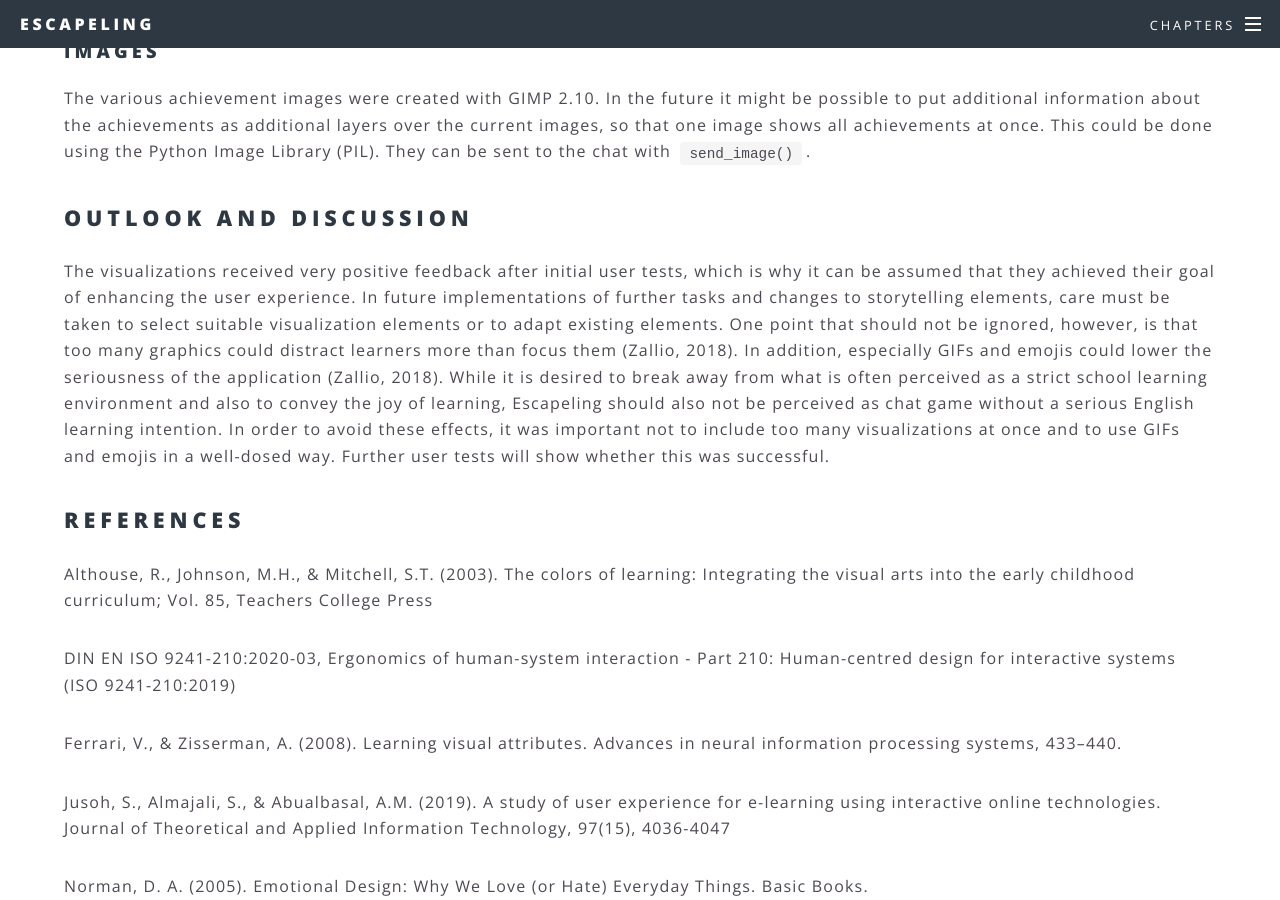
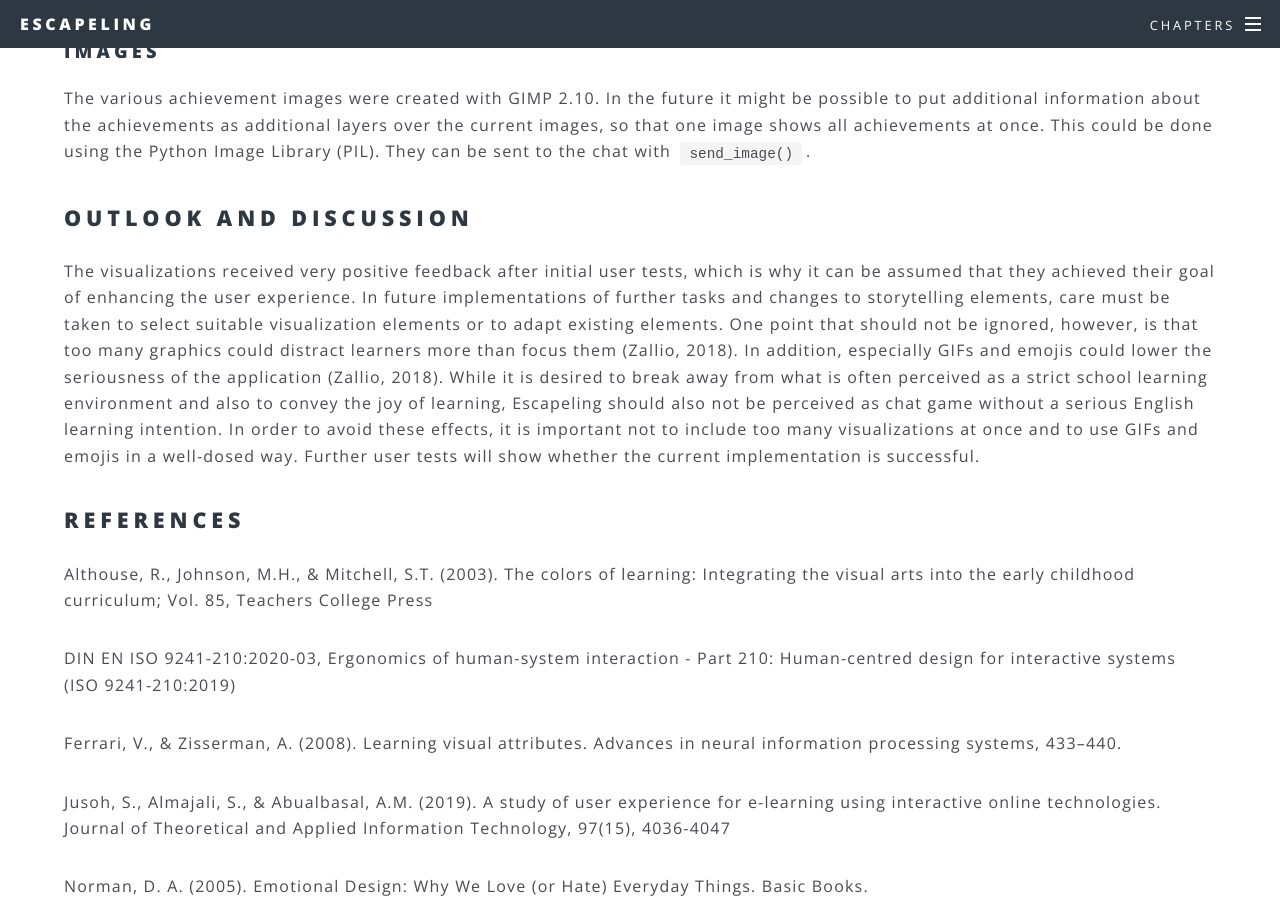
Before and after one commit to ALLUOS/ALLUOS.github.io, a Jekyll site: the page built from _posts/2021-01-02-visualizations.md, in a window 1280 px wide and 900 px high, scrolled down 6151 px. Built offline with Jekyll 4.4.1, drawn with Linux system fonts in a browser that asks for light colours.

Commit message:
Update _posts/2021-01-02-visualizations.md
Co-authored-by: polina-tsvilodub <42241414+polina-tsvilodub@users.noreply.github.com>

```diff
--- a/_posts/2021-01-02-visualizations.md
+++ b/_posts/2021-01-02-visualizations.md
@@ -111,7 +111,7 @@ The various achievement images were created with GIMP 2.10. In the future it mig
 
 The visualizations received very positive feedback after initial user tests, which is why it can be assumed that they achieved their goal of enhancing the user experience. In future implementations of further tasks and changes to storytelling elements, care must be taken to select suitable visualization elements or to adapt existing elements.
 One point that should not be ignored, however, is that too many graphics could distract learners more than focus them (Zallio, 2018). In addition, especially GIFs and emojis could lower the seriousness of the application (Zallio, 2018). While it is desired to break away from what is often perceived as a strict school learning environment and also to convey the joy of learning, Escapeling should also not be perceived as chat game without a serious English learning intention.
-In order to avoid these effects, it was important not to include too many visualizations at once and to use GIFs and emojis in a well-dosed way. Further user tests will show whether this was successful.
+In order to avoid these effects, it is important not to include too many visualizations at once and to use GIFs and emojis in a well-dosed way. Further user tests will show whether the current implementation is successful.
 
 <div id="references"></div>
 ## References
```
